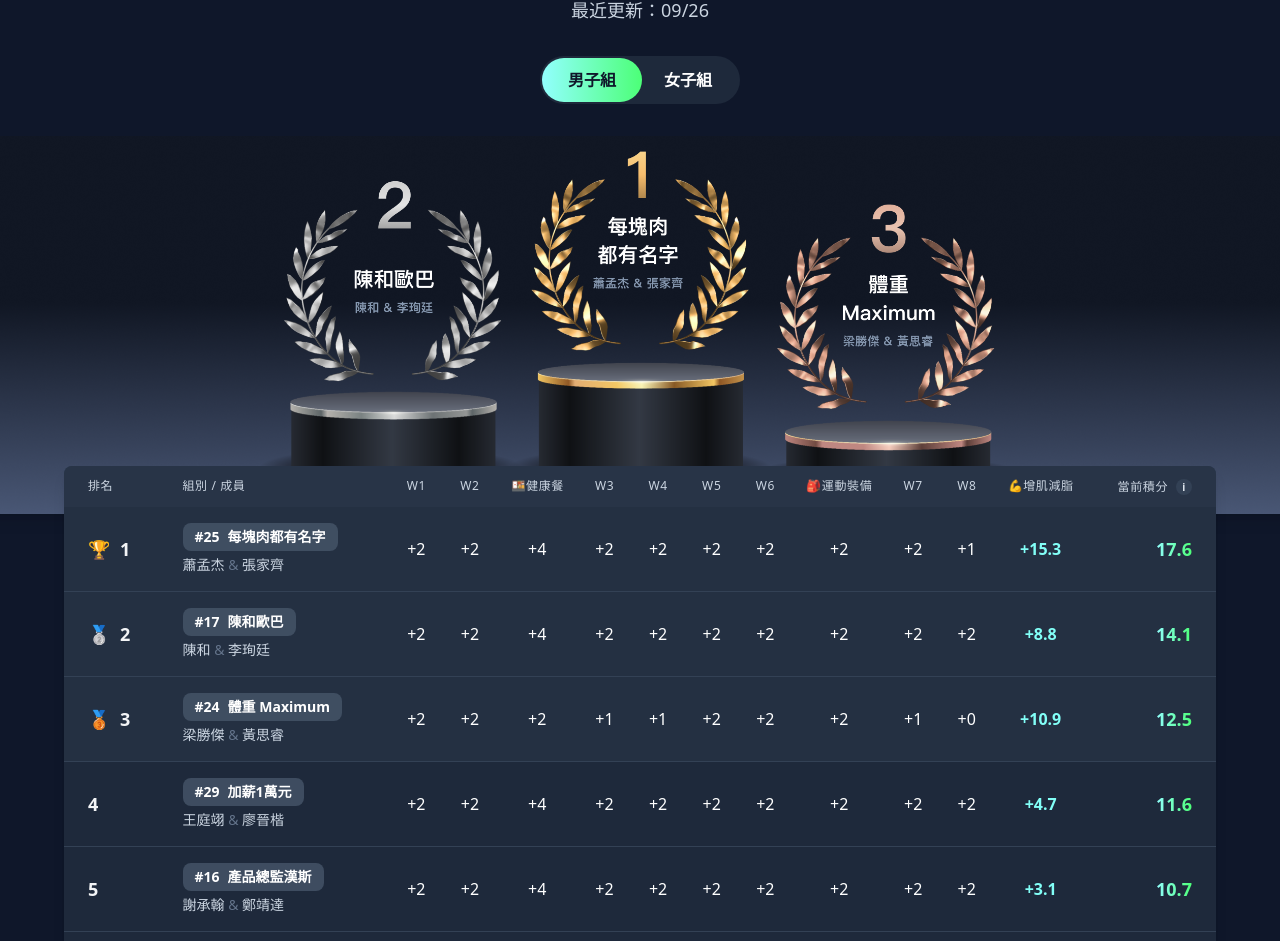
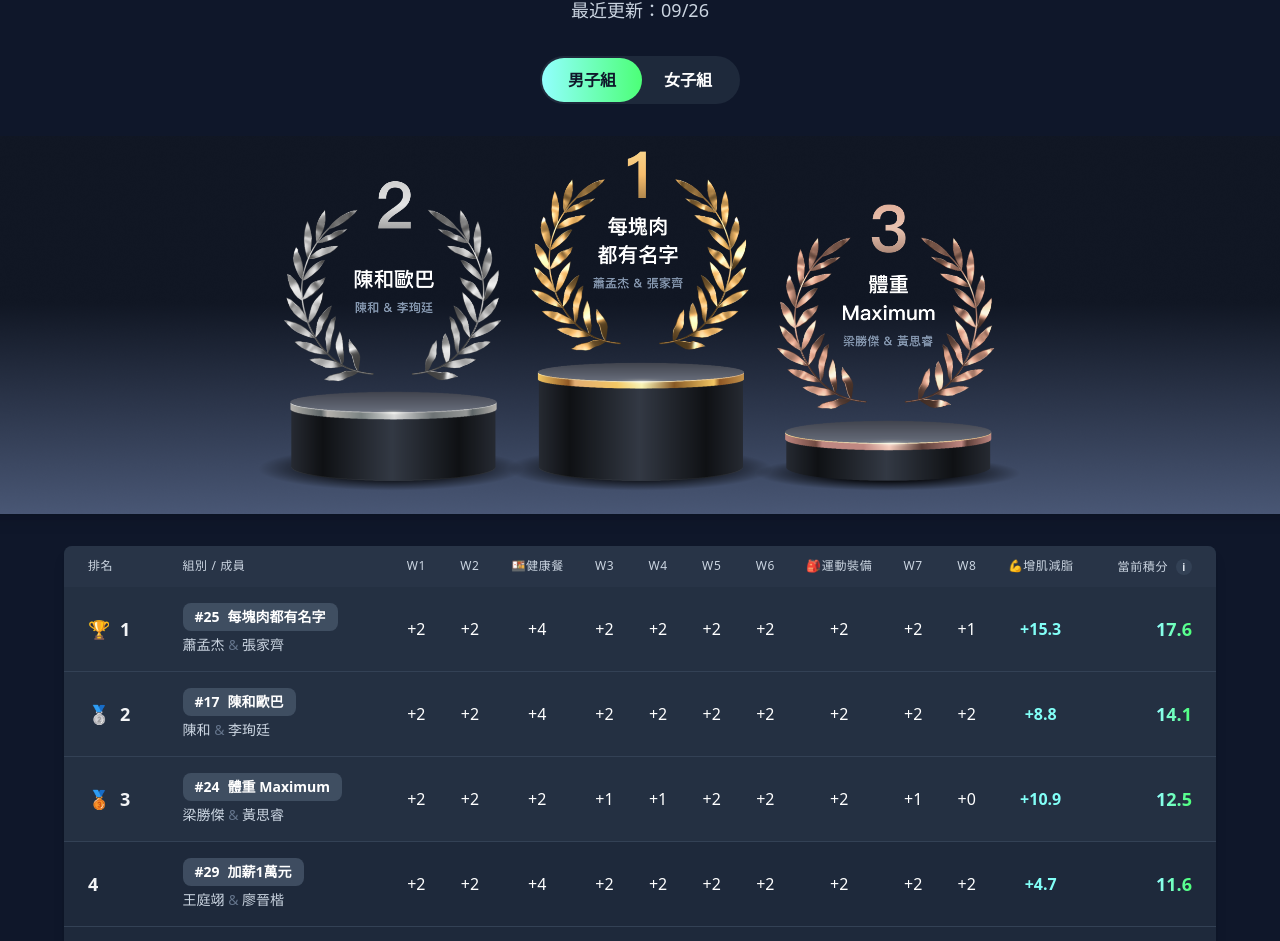
Before and after one commit to LouieWeng/cmoney-fitness-challenge, a React (Vite) app: page /#/ranking in a window 1280 px wide. Shown: the part 260-1201 px from the top of the page. Built offline with nearby package versions, Linux system fonts and the light colour scheme.

Commit message:
Update RankingPage.tsx

```diff
--- a/pages/RankingPage.tsx
+++ b/pages/RankingPage.tsx
@@ -158,7 +158,7 @@ const RankingPage: React.FC = () => {
       </div>
 
       {/* 排名結果海報 */}
-      <section className="relative flex justify-center z-0 -mt-6 md:-mt-10">
+      <section className="relative flex justify-center">
         {/* 桌機版 */}
         <img
           src={RANKING_POSTERS[gender].desktop}
@@ -174,7 +174,7 @@ const RankingPage: React.FC = () => {
       </section>
 
       {/* table 區塊 */}
-      <section className="max-w-6xl mx-auto relative z-10 -mt-320 transform -translate-y-20">
+      <section className="max-w-6xl mx-auto relative">
         <div className="bg-slate-800 shadow-lg rounded-lg overflow-hidden">
           <div className="overflow-x-auto">
             <table className="min-w-full">
```
